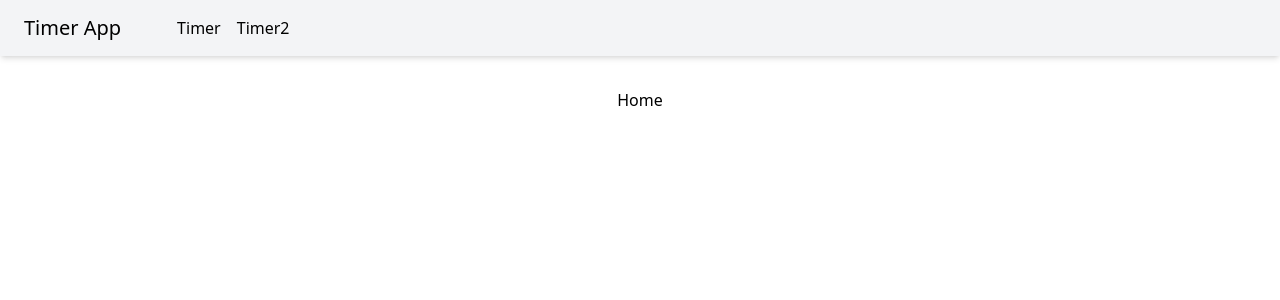
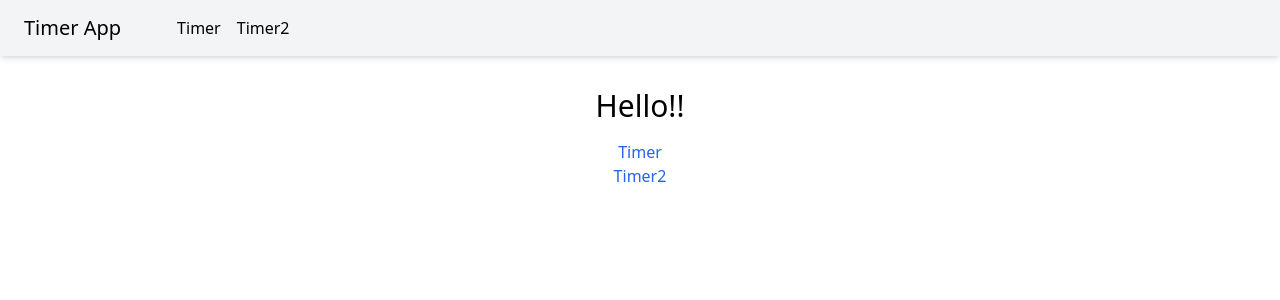
Before and after one commit to hironomiu/typescript-react-timer, a React (Create React App) app: page / in a window 1280 px wide. Shown: the top 300 px of the page. Built offline with nearby package versions, Linux system fonts and the light colour scheme.

Commit message:
commited

```diff
--- a/src/components/Home.tsx
+++ b/src/components/Home.tsx
@@ -1,7 +1,26 @@
 import React from 'react'
+import { Link } from 'react-router-dom'
 
 const Home = () => {
-  return <div>Home</div>
+  return (
+    <>
+      <h1 className="text-3xl mb-4">Hello!!</h1>
+      <Link
+        to="/timer"
+        data-testid="timer-link"
+        className="mx-2 text-blue-600 "
+      >
+        Timer
+      </Link>
+      <Link
+        to="/timer2"
+        data-testid="timer2-link"
+        className="mx-2 text-blue-600"
+      >
+        Timer2
+      </Link>
+    </>
+  )
 }
 
 export default Home
```
